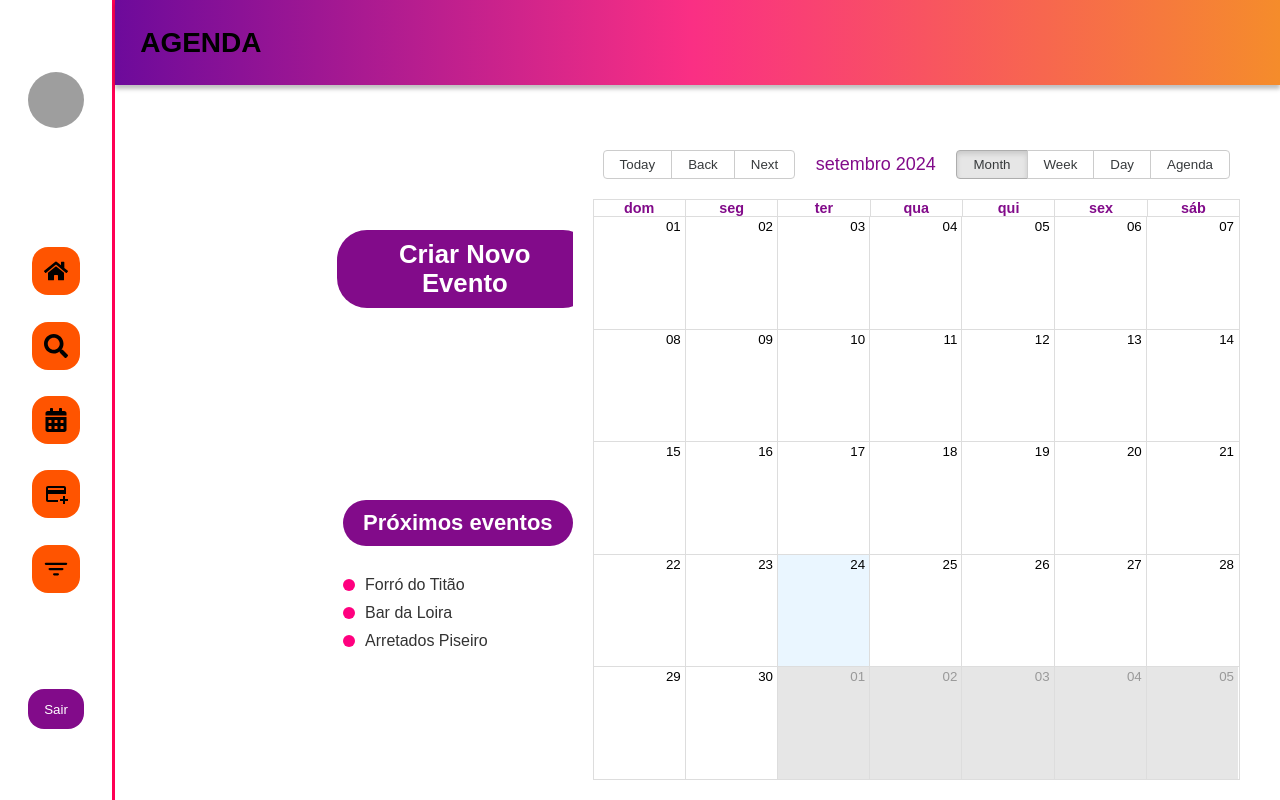
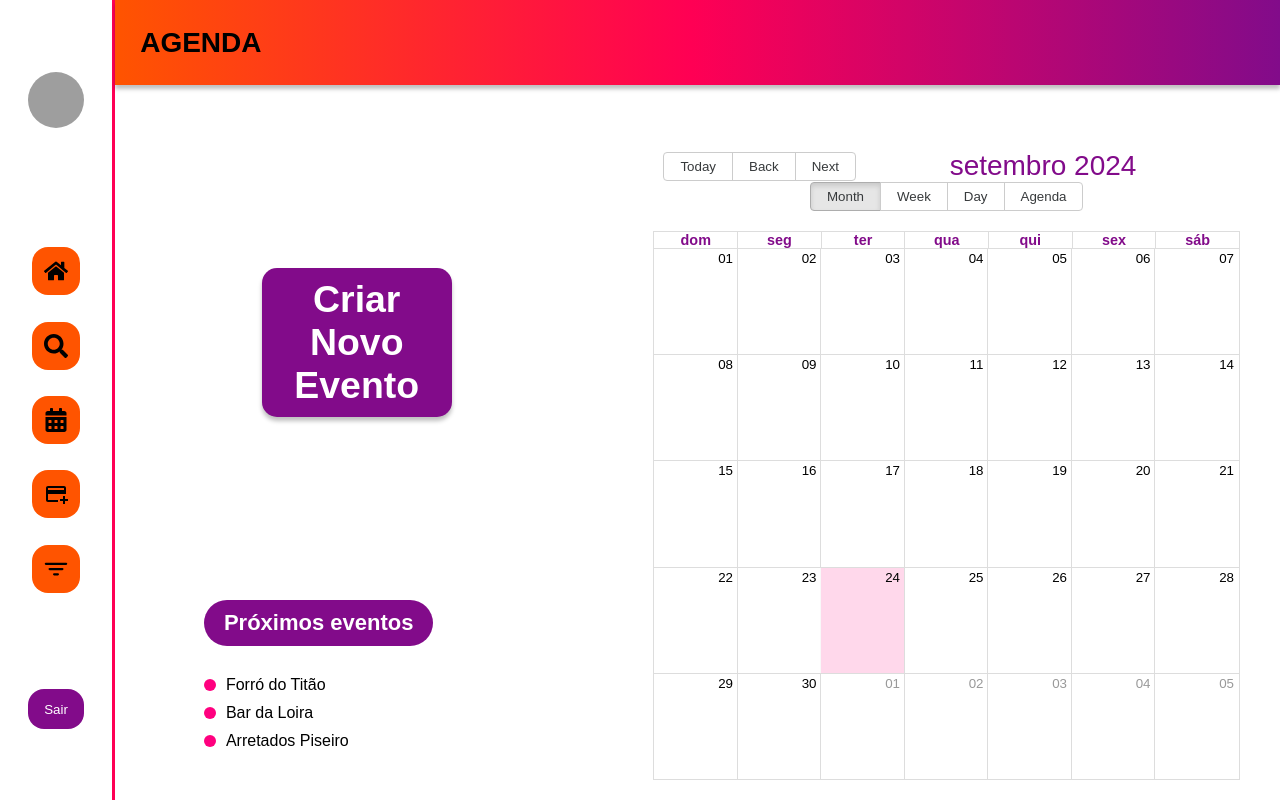
Before and after one commit to liviaguirao/aee, a React (Vite) app: page / in a window 1280 px wide. Built offline with nearby package versions, Linux system fonts and the light colour scheme; grey boxes are pictures that could not be loaded; the HTML template or start-up script is replaced by a standard one.

Commit message:
melhora front

```diff
--- a/index.html
+++ b/index.html
@@ -1,5 +1,5 @@
 <!doctype html>
-<html lang="en">
+<html lang="pt">
   <head>
     <meta charset="UTF-8" />
     <link rel="icon" type="image/svg+xml" href="/vite.svg" />
--- a/src/App.css
+++ b/src/App.css
@@ -6,7 +6,7 @@
 
 body {
   font-family: 'Arial', sans-serif;
-  background-color: #FFFFFF; /* Mantido */
+  background-color: #FFFFFF;
 }
 
 .profile {
@@ -18,7 +18,7 @@ body {
   width: 100px;
   height: 100px;
   object-fit: cover;
-  border: 3px solid #fff;
+  border: 3px solid white;
 }
 
 .menu {
@@ -52,16 +52,16 @@ body {
   justify-content: flex-start;
 }
 
-.header {
+.header-agenda {
   display: flex;
   justify-content: space-between;
   align-items: center;
   margin-left: 25px;
 }
 
-.header h1 {
+.header-agenda h1 {
   font-size: 28px;
-  color: #000000;
+  color: black;
 }
 
 .create-event-btn {
@@ -70,13 +70,14 @@ body {
   color: white;
   border: none;
   cursor: pointer;
-  border-radius: 8px;
-  font-size: 22px;
+  font-size: 32px;
   transition: background-color 0.3s ease;
-  margin-top: 100%;
+  margin-top: 600px;
   background-color: #820B8A; /* Cor roxa */
-  border-radius: 30px; /* Borda arredondada */
-  margin-left: 75px;
+  border-radius: 15px; /* Borda arredondada */
+  margin-right: 20px;
+  box-shadow: 0px 4px 4px 0px rgba(0, 0, 0, 0.25);
+  font-family: "Poppins", sans-serif;
 }
 
 .create-event-btn:hover {
@@ -89,23 +90,24 @@ body {
   display: flex;
   width: 91%;
   height: 85px;
-  background: linear-gradient(90deg, #6D0A9B 0%, #FA2F84 49.5%, #F58C2B 100%);
+  background: linear-gradient(90deg, #FF5400 0%, #FF0054 49.5%, #820B8A 100%);
   box-shadow: 0px 4px 4px 0px rgba(0, 0, 0, 0.25);
 }
 
 /* Estilos específicos para o calendário */
 .calendar-container {
   width: 60%;
-  margin-left: auto; /* Alinha o calendário à direita */
+  margin-left: 200px; /* Alinha o calendário à direita */
   margin-right: 20px; /* Espaço entre o calendário e a borda da tela */
   height: 85vh; /* Usa 85% da altura da tela para melhor visualização */
-  background-color: #ffffff;
+  background-color: transparent;
   border-radius: 10px;
   padding: 20px;
   margin-top: 120px;
   display: flex;
   flex-direction: column;
 }
+
 
 /* RBC Toolbar */
 .rbc-toolbar {
@@ -115,7 +117,7 @@ body {
 
 .rbc-toolbar-label {
   font-family: 'Poppins', sans-serif;
-  font-size: 18px;
+  font-size: 28px;
   color: #820B8A;
 }
 
@@ -160,7 +162,7 @@ body {
 
 .rbc-button-link:hover {
   transform: scale(1.05);
-  transition: 0.1s; /* Muda a cor de fundo ao passar o mouse */
+  transition: 0.1s;
 }
 
 /* Month View and Events */
@@ -172,18 +174,33 @@ body {
   background-color: #f4f4f4;
 }
 
+.rbc-day-bg.rbc-today{
+  background-color: #ff007f;
+  opacity: 0.15;
+}
+
+.rbc-day-bg.rbc-off-range-bg{
+  background-color: white;
+}
+
+.rbc-day-bg.rbc-off-range-bg:hover{
+  background-color: #f4f4f4;
+}
+
 .rbc-event {
-  background-color: #FF007F;
+  background-color: #820B8A;
   border-radius: 10px;
   padding: 5px;
   font-family: 'Poppins', sans-serif;
 }
 
 .rbc-event:hover {
-  background-color: #f58c2b;
+  background-color: #FF5400;
 }
 
-/* Other Calendar Styles */
+.rbc-events-contender{
+  background-color: black;
+}
 .rbc-today {
   background-color: #fce3f4;
 }
@@ -192,50 +209,55 @@ body {
   background-color: #f1f1f1;
 }
 
-/* Estilos para eventos futuros */
-.upcoming-events {
-  margin-top: 500px;
-  margin-left: -250px;
+.rbc-agenda-table{
+  color: black;
 }
 
-/* Estilos para o título "Próximos eventos" */
-.upcoming-events h3 {
+/* Estilos para Próximo Eventos */
+.upcoming-events {
+  margin-top: 600px;
+  margin-left: -268px;
+}
+
+
+.upcoming-events h5 {
   font-size: 22px;
   color: white;
-  background-color: #820B8A; /* Cor roxa */
+  background-color: #820B8A;
   padding: 10px 20px;
-  border-radius: 30px; /* Borda arredondada */
+  border-radius: 30px;
   text-align: center;
-  display: inline-block; /* Faz o fundo se ajustar ao conteúdo */
-  margin-bottom: 20px; /* Espaçamento entre o título e a lista */
+  display: inline-block;
+  margin-bottom: 20px;
   white-space: nowrap;
+  transition: margin-top 0.3s;
 }
 
-/* Remove marcadores da lista */
+
 .upcoming-events ul {
   list-style-type: none;
   padding: 0;
   margin: 0;
 }
 
-/* Estilos para os itens da lista */
+
 .upcoming-events li {
   display: flex;
-  align-items: center; /* Alinha os itens verticalmente */
+  align-items: center;
   margin: 10px 0;
   font-size: 16px;
-  color: #333;
+  color: black;
 }
 
-/* Estilos para o círculo ao lado do texto */
+
 .upcoming-events li::before {
   content: '';
-  width: 12px; /* Tamanho do círculo */
+  width: 12px;
   height: 12px;
-  background-color: #FF007F; /* Cor do círculo (vermelho-rosa) */
-  border-radius: 50%; /* Forma circular */
+  background-color: #FF007F;
+  border-radius: 50%;
   display: inline-block;
-  margin-right: 10px; /* Espaçamento entre o círculo e o texto */
+  margin-right: 10px;
 }
 
 /* App Layout */
@@ -243,5 +265,9 @@ body {
   display: flex;
   height: 100vh;
   width: 100vw;
-  font-family: 'Poppins', sans-serif; /* Garante que ocupe toda a largura da tela */
+  font-family: 'Poppins', sans-serif;
 }
+
+.rbc-event.rbc-day-slot.rbc-background-event{
+  background-color: #820B8A;
+}
--- a/src/components/Agenda.jsx
+++ b/src/components/Agenda.jsx
@@ -40,14 +40,14 @@ function Agenda() {
 
       <div className="agenda">
         {/* Cabeçalho */}
-        <div className="header">
+        <div className="header-agenda">
           <h1>AGENDA</h1>
-          <button className="create-event-btn"><h3>Criar Novo Evento</h3></button>
+          <button className="create-event-btn"><h3>Criar Novo <br /> Evento</h3></button>
         </div>
 
         {/* Próximos eventos */}
         <div className="upcoming-events">
-          <h3>Próximos eventos</h3>
+          <h5>Próximos eventos</h5>
           <ul>
             {events.map((event, index) => (
               <li key={index}>{event.title}</li>
@@ -57,6 +57,7 @@ function Agenda() {
 
         {/* Calendário usando react-big-calendar */}
         <div className="calendar-container">
+
           <Calendar
             localizer={localizer}
             events={events}
--- a/src/styles/index.css
+++ b/src/styles/index.css
@@ -1,73 +1,17 @@
-:root {
+@import url('https://fonts.googleapis.com/css2?family=Poppins:ital,wght@0,100;0,200;0,300;0,400;0,500;0,600;0,700;0,800;0,900;1,100;1,200;1,300;1,400;1,500;1,600;1,700;1,800;1,900&display=swap');
+html, body {
+  height: 100%;
+  margin: 0;
+  padding: 0;
+  background-color: white;
   font-family: "Poppins", sans-serif;
-  line-height: 1.5;
-  font-weight: 400;
-
-  color-scheme: light dark;
-  color: #ffffff;
-  background-color: #242424;
-
-  font-synthesis: none;
-  text-rendering: optimizeLegibility;
-  -webkit-font-smoothing: antialiased;
-  -moz-osx-font-smoothing: grayscale;
+  overflow-x: hidden;
 }
-
-a {
-  font-weight: 500;
-  color: #646cff;
-  text-decoration: inherit;
+#root{
+  display: flex;
+  height: auto;
+  max-width: none;
+  max-height: none;
+  padding: 0;
+  font-family: "Poppins", sans-serif;
 }
-a:hover {
-  color: #535bf2;
-}
-
-body {
-  margin: 0;
-  display: flex;
-  min-width: 320px;
-  min-height: 100vh;
-  flex-direction: column; /* Se precisar empilhar os elementos verticalmente */
-  justify-content: flex-start; /* Alinhar o conteúdo ao topo */
-  align-items: stretch; /* Permitir que o conteúdo ocupe toda a largura */
-  background-color: #ffffff; /* Mantendo o fundo claro no modo claro */
-}
-
-h1 {
-  font-size: 3.2em;
-  line-height: 1.1;
-}
-
-button {
-  border-radius: 8px;
-  border: 1px solid transparent;
-  padding: em 1.2em;
-  font-size: 1em;
-  font-weight: 500;
-  font-family: "Poppins", sans-serif;
-  background-color: #1a1a1a;
-  cursor: pointer;
-  transition: border-color 0.25s;
-}
-button:hover {
-  border-color: #646cff;
-}
-button:focus,
-button:focus-visible {
-  outline: 4px auto -webkit-focus-ring-color;
-}
-
-@media (prefers-color-scheme: light) {
-  :root {
-    color: #213547;
-    background-color: #ffffff
-;
-  }
-  a:hover {
-    color: #747bff;
-  }
-  button {
-    background-color: #ffffff
-;
-  }
-}
```
Also changed, not shown: src/components/Calendario.jsx (deleted, +0 -17 lines), src/styles/navbar.module.css (line endings or trailing spaces).
